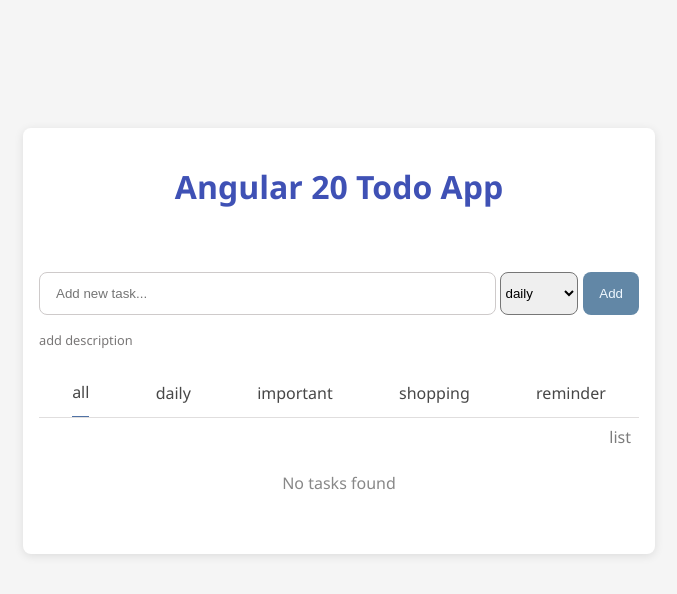
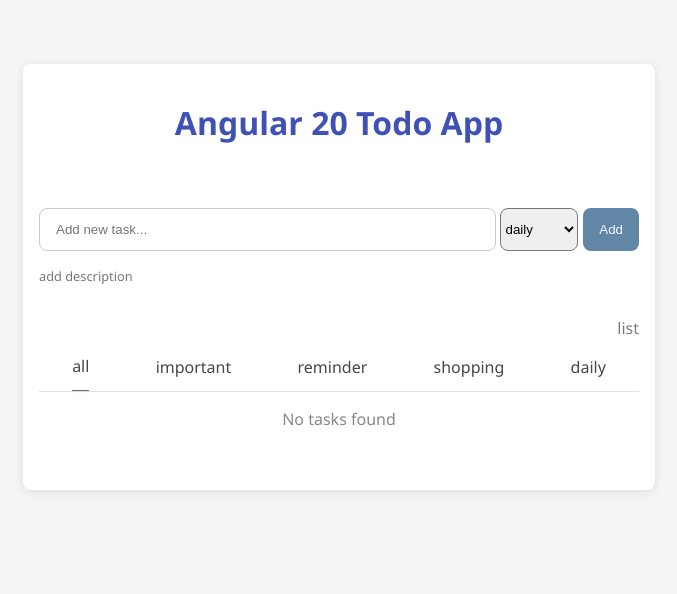
Before and after one commit to Amir-username/angular-todo-app, an Angular app: page / in a window 1280 px wide. Shown: the top 594 px of the page, without its empty margins (301-978 px from the left). Built offline with nearby package versions, Linux system fonts and the light colour scheme.

Commit message:
update view button

```diff
--- a/src/app/app.css
+++ b/src/app/app.css
@@ -1,7 +1,7 @@
 .container {
   width: 600px;
   margin: 2rem;
-  margin-top: 8rem;
+  margin-top: 4rem;
   padding: 1rem;
   background: white;
   border-radius: 8px;
@@ -25,3 +25,10 @@ h1 {
   border: 1.5px solid hsl(0, 4%, 80%);
   padding: 0.5rem 1rem;
 }
+
+.view-button {
+  text-align: end;
+  padding-bottom: 1rem;
+  color: rgb(124, 124, 124);
+  cursor: pointer;
+}
--- a/src/app/app.html
+++ b/src/app/app.html
@@ -9,9 +9,19 @@
   <div class="container">
     <h1>Angular 20 Todo App</h1>
     <todo-form (loadTodos)="loadTodos()" />
-    <tabs [activeTabInput]="activeTab()" (setActiveTab)="setActiveTab($event)" />
+    <div
+      (click)="view.set(view() === 'grid' ? 'list' : 'grid')"
+      class="view-button"
+    >
+      {{ view() }}
+    </div>
+    <tabs
+      [activeTabInput]="activeTab()"
+      (setActiveTab)="setActiveTab($event)"
+    />
     <todo-list
       [todos]="todos()"
+      [view]="view()"
       (toggle)="toggleTodo($event)"
       (delete)="deleteTodo($event)"
       (reorder)="reorderTodos($event)"
--- a/src/app/app.ts
+++ b/src/app/app.ts
@@ -16,6 +16,8 @@ export class App {
   selectedTodo = signal<Todo | null>(null);
 
   activeTab = signal<TagType>('all');
+
+  view = signal<'list' | 'grid'>('list');
 
   setActiveTab(tab: TagType) {
     this.activeTab.set(tab);
--- a/src/app/components/todo-form/todo-form.css
+++ b/src/app/components/todo-form/todo-form.css
@@ -50,4 +50,9 @@ span:hover {
 select {
   margin-right: 0.3rem;
   border-radius: 0.5rem;
+  cursor: pointer;
 }
+
+option {
+  cursor: pointer;
+}
--- a/src/app/components/todo-list/todo-list.component.ts
+++ b/src/app/components/todo-list/todo-list.component.ts
@@ -21,7 +21,8 @@ export class TodoList {
   reorder = output<Todo[]>();
   selectTodo = output<string>();
 
-  view = signal<'list' | 'grid'>('list');
+  // view = signal<'list' | 'grid'>('list');
+  view = input.required<'list' | 'grid'>()
 
   drop(event: CdkDragDrop<Todo[]>) {
     const todos = [...this.todos()];
--- a/src/app/components/todo-list/todo-list.css
+++ b/src/app/components/todo-list/todo-list.css
@@ -7,6 +7,7 @@ ul.list {
 
 ul.grid {
   display: flex;
+  justify-content: space-between;
   flex-wrap: wrap;
   gap: 0.5rem;
   list-style: none;
@@ -35,6 +36,7 @@ li.list {
 
 li.grid {
   padding: 0.5rem;
+  min-width: 10rem;
   display: flex;
   gap: 0.5rem;
   flex-direction: column;
@@ -109,11 +111,3 @@ small {
   text-align: center;
   color: #888;
 }
-
-
-.view-button {
-  text-align: end;
-  padding: 0.5rem;
-  color: rgb(124, 124, 124);
-  cursor: pointer;
-}
--- a/src/app/components/todo-list/todo-list.html
+++ b/src/app/components/todo-list/todo-list.html
@@ -1,9 +1,3 @@
-<div
-  (click)="view.set(view() === 'grid' ? 'list' : 'grid')"
-  class="view-button"
->
-  {{ view() }}
-</div>
 <ul
   [class.list]="view() === 'list'"
   [class.grid]="view() === 'grid'"
--- a/src/app/tabs/tabs.html
+++ b/src/app/tabs/tabs.html
@@ -8,17 +8,17 @@
   </div>
   <div
     class="tab-item"
-    (click)="setActiveTab.emit('daily')"
-    [class.active]="activeTabInput() === 'daily'"
-  >
-    daily
-  </div>
-  <div
-    class="tab-item"
     (click)="setActiveTab.emit('important')"
     [class.active]="activeTabInput() === 'important'"
   >
     important
+  </div>
+  <div
+    class="tab-item"
+    (click)="setActiveTab.emit('reminder')"
+    [class.active]="activeTabInput() === 'reminder'"
+  >
+    reminder
   </div>
   <div
     class="tab-item"
@@ -29,9 +29,9 @@
   </div>
   <div
     class="tab-item"
-    (click)="setActiveTab.emit('reminder')"
-    [class.active]="activeTabInput() === 'reminder'"
+    (click)="setActiveTab.emit('daily')"
+    [class.active]="activeTabInput() === 'daily'"
   >
-    reminder
+    daily
   </div>
 </div>
```
